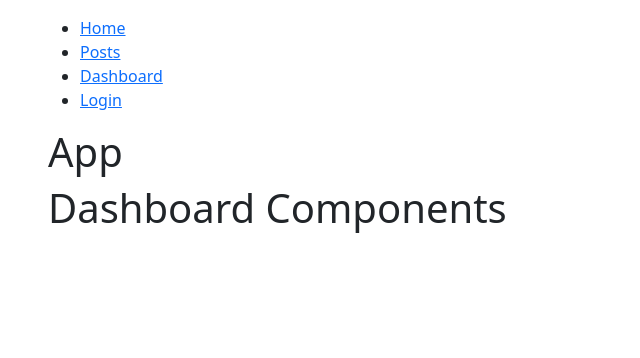
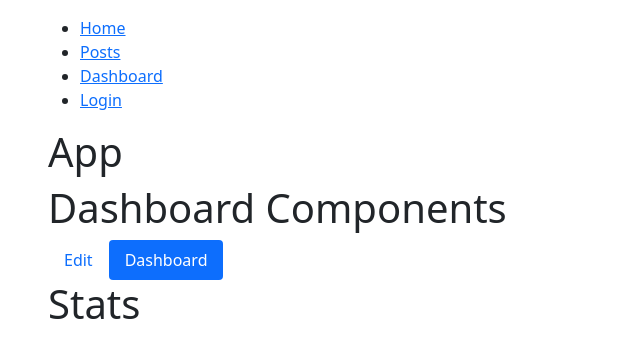
Before and after one commit to Yupiter78/react17-router, a React (Create React App) app: page /dashboard in a window 1280 px wide. Shown: the top 358 px of the page, without its empty margins (0-640 px from the left). Built offline with nearby package versions, Linux system fonts and the light colour scheme.

Commit message:
feat: add nested routes to the Dashboard component

```diff
--- a/src/app/App.js
+++ b/src/app/App.js
@@ -4,7 +4,6 @@ import { Redirect, Route, Switch } from "react-router-dom";
 import Dashboard from "./components/Dashboard";
 import Login from "./components/Login";
 import Home from "./components/Home";
-import Stats from "./components/Stats";
 import Posts from "./components/Posts";
 import NotFound from "./components/NotFound";
 
@@ -15,7 +14,6 @@ const App = () => {
             <h1>App</h1>
             <Switch>
                 <Route path="/posts/:postId?" component={Posts} />
-                <Route path="/dashboard/stats" component={Stats} />
                 <Route path="/dashboard" component={Dashboard} />
                 <Route path="/login" component={Login} />
                 <Route path="/" exact component={Home} />
--- a/src/app/components/Dashboard.jsx
+++ b/src/app/components/Dashboard.jsx
@@ -1,7 +1,37 @@
 import React from "react";
+import { NavLink, Route } from "react-router-dom";
+import Edit from "./Edit";
+import Stats from "./Stats";
 
 const Dashboard = () => {
-    return <h1>Dashboard Components</h1>;
+    return (
+        <>
+            <h1>Dashboard Components</h1>
+            <ul className="nav nav-pills">
+                <li className="nav-item">
+                    <NavLink
+                        to="/dashboard/edit"
+                        className="nav-link"
+                        activeClassName="active"
+                    >
+                        Edit
+                    </NavLink>
+                </li>
+                <li className="nav-item">
+                    <NavLink
+                        to="/dashboard"
+                        className="nav-link"
+                        activeClassName="active"
+                        exact
+                    >
+                        Dashboard
+                    </NavLink>
+                </li>
+            </ul>
+            <Route path="/dashboard/edit" component={Edit} />
+            <Route path="/dashboard" exact component={Stats} />
+        </>
+    );
 };
 
 export default Dashboard;
--- /dev/null
+++ b/src/app/components/Edit.jsx
@@ -0,0 +1,7 @@
+import React from "react";
+
+const Edit = () => {
+    return <h1>Edit</h1>;
+};
+
+export default Edit;
--- a/src/app/components/Post.jsx
+++ b/src/app/components/Post.jsx
@@ -13,7 +13,10 @@ const Post = ({ id, posts }) => {
     return post ? (
         <>
             <h2>{post.label}</h2>
-            <button onClick={handleSave}>Save</button>
+            <hr />
+            <button className="btn btn-primary" onClick={handleSave}>
+                Save
+            </button>
         </>
     ) : (
         <h2>{`Post with id: ${id} not found`}</h2>
```
